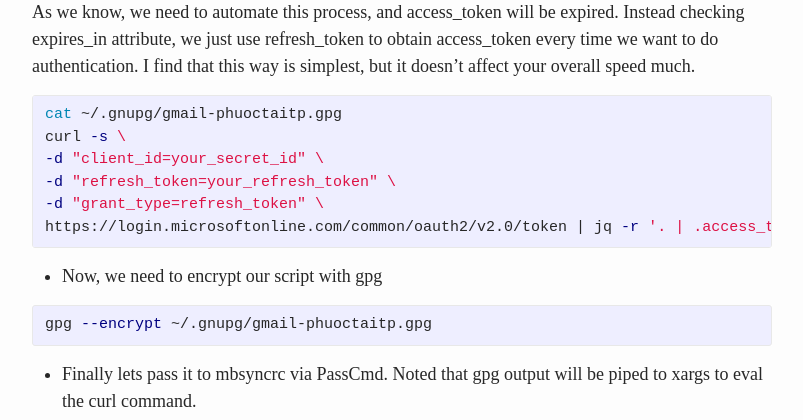
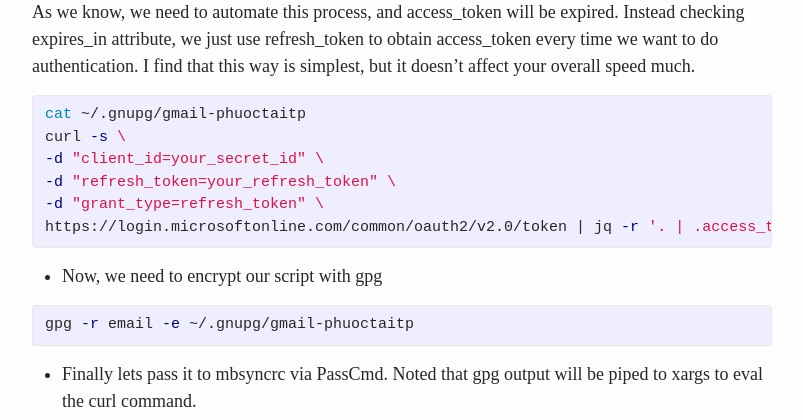
Before and after one commit to jkoz/jkoz.github.io, a Jekyll site: the page built from _posts/2020-11-30-use-mutt-as-your-main-mail-client.md, in a window 1280 px wide and 900 px high, scrolled down 4039 px. Shown: the part 154-574 px from the top of the window, without its empty margins (238-1041 px from the left). Built offline with Jekyll 4.4.1, drawn with Linux system fonts in a browser that asks for light colours; some web fonts are replaced.

Commit message:
update gpg cli

```diff
--- a/_posts/2020-11-30-use-mutt-as-your-main-mail-client.md
+++ b/_posts/2020-11-30-use-mutt-as-your-main-mail-client.md
@@ -166,7 +166,7 @@ we want to do authentication. I find that this way is simplest, but it doesn't a
 
 {% highlight shell %}
 
-cat ~/.gnupg/gmail-phuoctaitp.gpg
+cat ~/.gnupg/gmail-phuoctaitp
 curl -s \
 -d "client_id=your_secret_id" \
 -d "refresh_token=your_refresh_token" \
@@ -179,7 +179,7 @@ https://login.microsoftonline.com/common/oauth2/v2.0/token | jq -r '. | .access_
 
 {% highlight shell %}
 
-gpg --encrypt ~/.gnupg/gmail-phuoctaitp.gpg
+gpg -r email -e ~/.gnupg/gmail-phuoctaitp
 
 {% endhighlight %}
 
```
